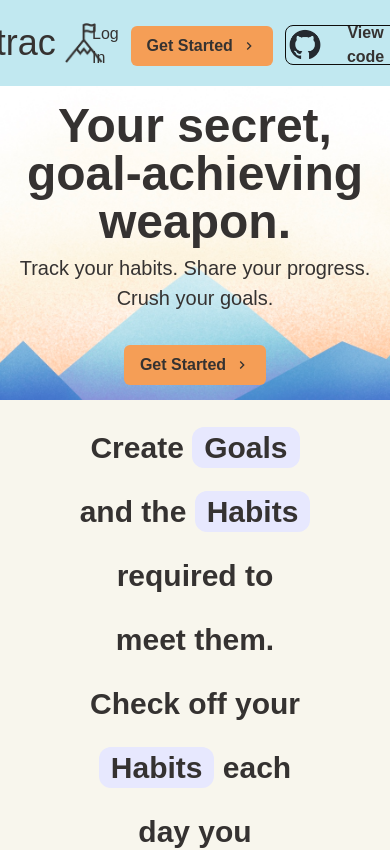
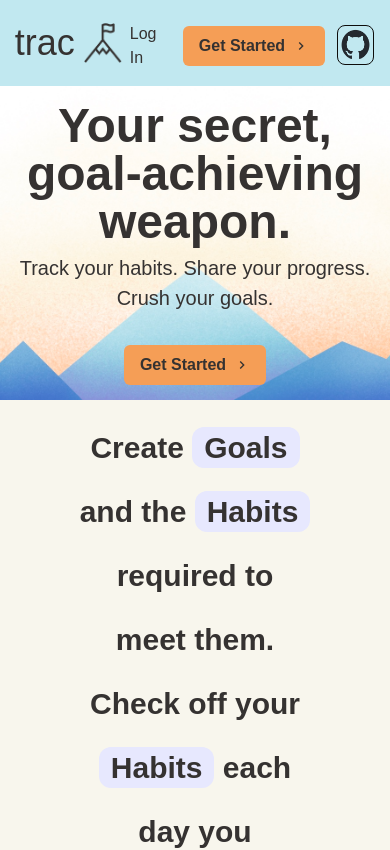
Before and after one commit to dyazdani/trac, a React (Vite) app: page / in a window 390 px wide. Shown: the top 850 px of the page. Built offline with nearby package versions, Linux system fonts and the light colour scheme; a web font is replaced by a local one.

Commit message:
Took away text in GitHubButton when medium breakpoint is reached

```diff
--- a/src/client/components/GitHubButton.tsx
+++ b/src/client/components/GitHubButton.tsx
@@ -25,7 +25,10 @@ const GitHubButton = (
             padding=".2rem"
             borderRadius="8px"
             height="40px"
-            minWidth="130px"
+            minWidth={{
+                base: "fit-content",
+                md: "130px"
+            }}
             _hover={{
                 backgroundColor: "#c2bebd"
             }}
@@ -49,6 +52,10 @@ const GitHubButton = (
                         height="100%"
                     />
                     <Text
+                        display={{
+                            base: 'none',
+                            md: 'inline'
+                        }}
                         as='b'
                         marginLeft=".5rem"
                         marginRight=".5rem"
```
